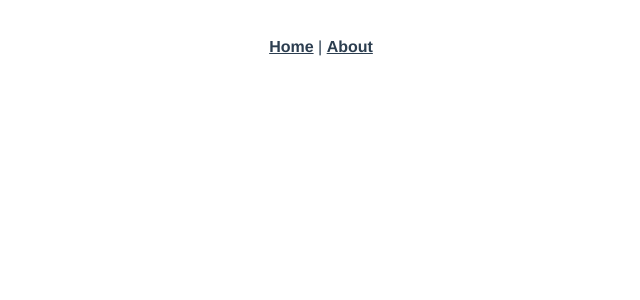
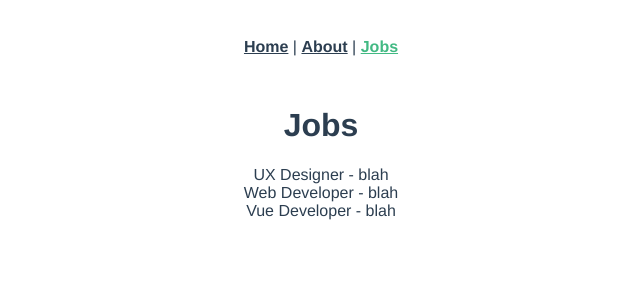
Before and after one commit to jacques-navarro/vue-router, a Vue app: page /jobs in a window 1280 px wide. Before the commit this address had no page. Shown: the top 300 px of the page, without its empty margins (319-959 px from the left). Built offline with nearby package versions, Linux system fonts and the light colour scheme.

Commit message:
Add Jobs.vue

```diff
--- a/src/App.vue
+++ b/src/App.vue
@@ -1,7 +1,8 @@
 <template>
   <nav>
     <router-link to="/">Home</router-link> |
-    <router-link :to="{ name: 'about' }">About</router-link>
+    <router-link :to="{ name: 'about' }">About</router-link> |
+    <router-link :to="{ name: 'jobs' }">Jobs</router-link>
   </nav>
   <router-view />
 </template>
--- a/src/router/index.js
+++ b/src/router/index.js
@@ -1,6 +1,7 @@
 import { createRouter, createWebHistory } from 'vue-router'
 import Home from '../views/Home.vue'
 import About from '../views/About.vue'
+import Jobs from '../views/jobs/Jobs.vue'
 
 const routes = [
   {
@@ -12,6 +13,11 @@ const routes = [
     path: '/about',
     name: 'about',
     component: About
+  },
+  {
+    path: '/jobs',
+    name: "jobs",
+    component: Jobs
   }
 ]
 
--- /dev/null
+++ b/src/views/jobs/Jobs.vue
@@ -0,0 +1,22 @@
+<template>
+  <h1>Jobs</h1>
+  <div v-for="job in jobs">
+    <span>{{ job.title }} - {{ job.details }}</span>
+  </div>
+</template>
+
+<script>
+export default {
+  data() {
+    return {
+      jobs: [
+        { title: "UX Designer", id: 1, details: "blah" },
+        { title: "Web Developer", id: 2, details: "blah" },
+        { title: "Vue Developer", id: 3, details: "blah" },
+      ],
+    };
+  },
+};
+</script>
+
+<style></style>
```
